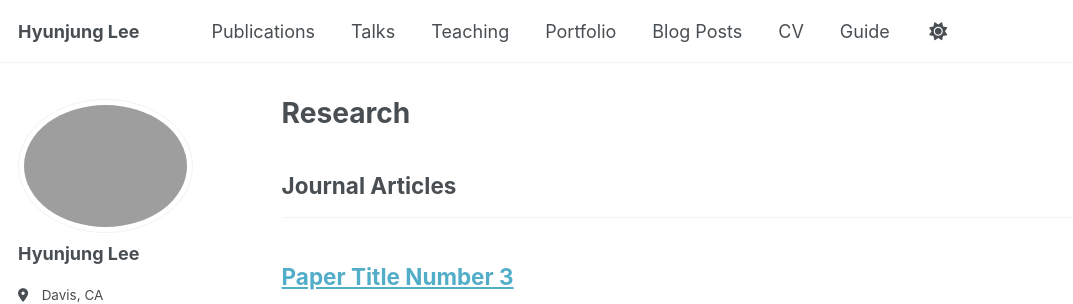
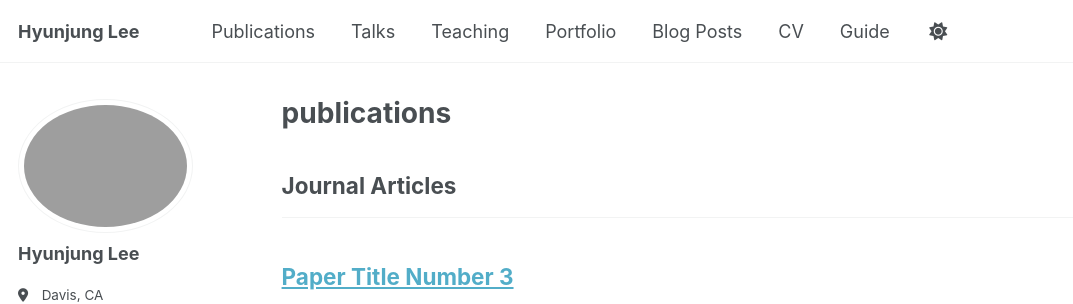
Before and after one commit to Hyunjung-agLee/hyunjung-aglee1.github.io, a Jekyll site: the page built from _pages/publications.html, in a window 1280 px wide and 900 px high. Shown: the top 304 px of the window, without its empty margins (0-1073 px from the left). Built offline with Jekyll 4.4.1, drawn with Linux system fonts in a browser that asks for light colours.

Commit message:
Update publications.html

```diff
--- a/_pages/publications.html
+++ b/_pages/publications.html
@@ -1,7 +1,7 @@
 ---
 layout: archive
-title: "Research"
-permalink: /Research/
+title: "publications"
+permalink: /publications/
 author_profile: true
 ---
 
```
